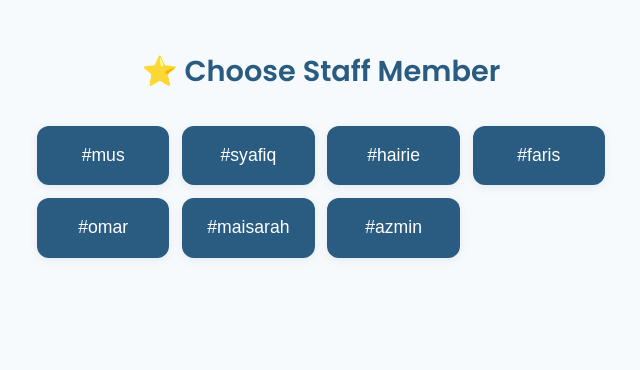
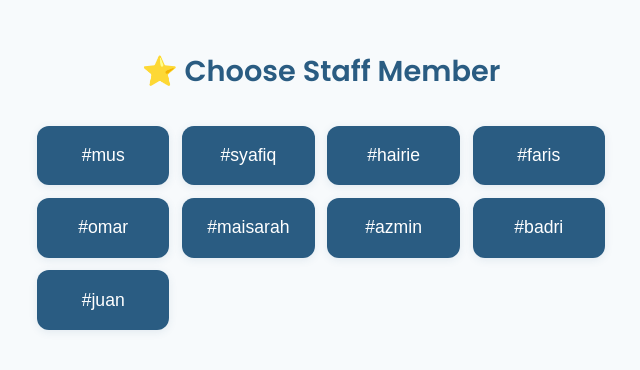
Before and after one commit to senhengtemerloh/review, a plain HTML site: page index.html in a window 1280 px wide. Shown: the whole page, without its empty margins (319-959 px from the left). Drawn offline with Linux system fonts and the light colour scheme.

Commit message:
Update index.html

```diff
--- a/index.html
+++ b/index.html
@@ -164,6 +164,8 @@
       <button class="btn hashtag-btn" onclick="selectHashtag('omar')">#omar</button>
       <button class="btn hashtag-btn" onclick="selectHashtag('maisarah')">#maisarah</button>
       <button class="btn hashtag-btn" onclick="selectHashtag('azmin')">#azmin</button>
+      <button class="btn hashtag-btn" onclick="selectHashtag('badri')">#badri</button>
+      <button class="btn hashtag-btn" onclick="selectHashtag('juan')">#juan</button>
     </div>
 
     <div id="review-section">
```
